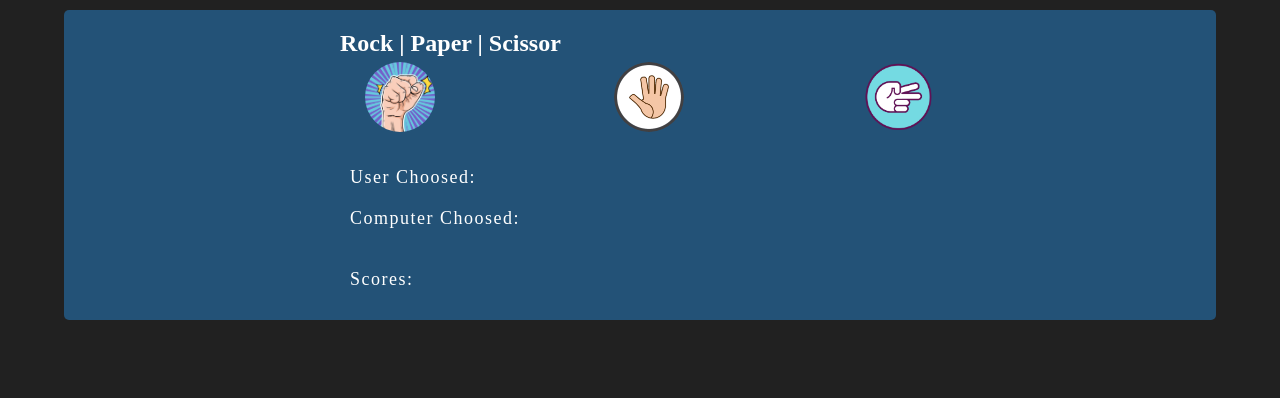
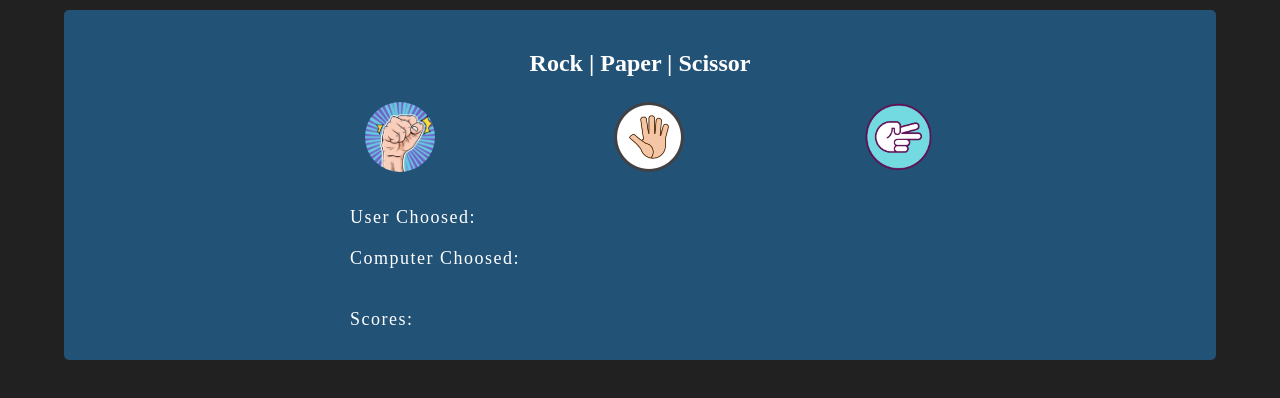
Before and after one commit to Nabin-stha766/Nabin-stha-RockPaperGame, a plain HTML site: page index.html in a window 1280 px wide. Drawn offline with Linux system fonts and the light colour scheme.

Commit message:
Update rockpaper.css

```diff
--- a/rockpaper.css
+++ b/rockpaper.css
@@ -17,7 +17,10 @@ body{
     border-radius: 5px;
 
 }
-
+h2{
+    text-align: center;
+    padding: 20px;
+}
 
 
 .box{
```
